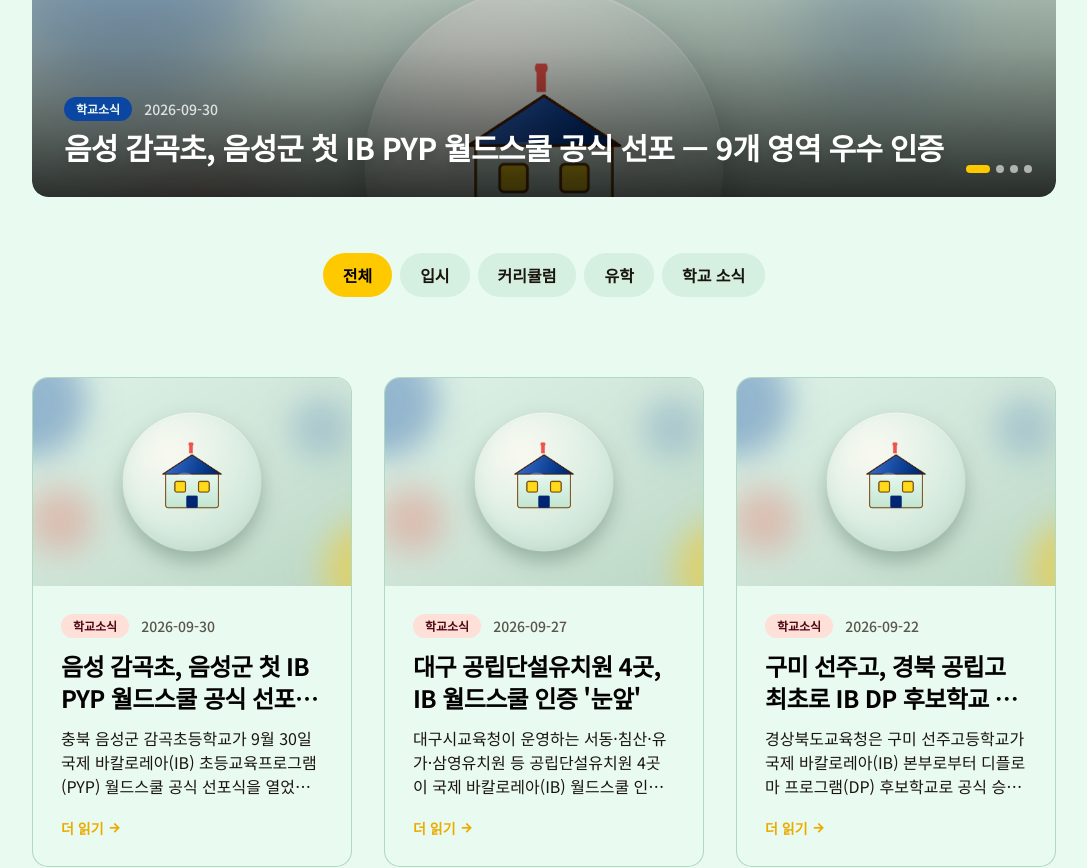
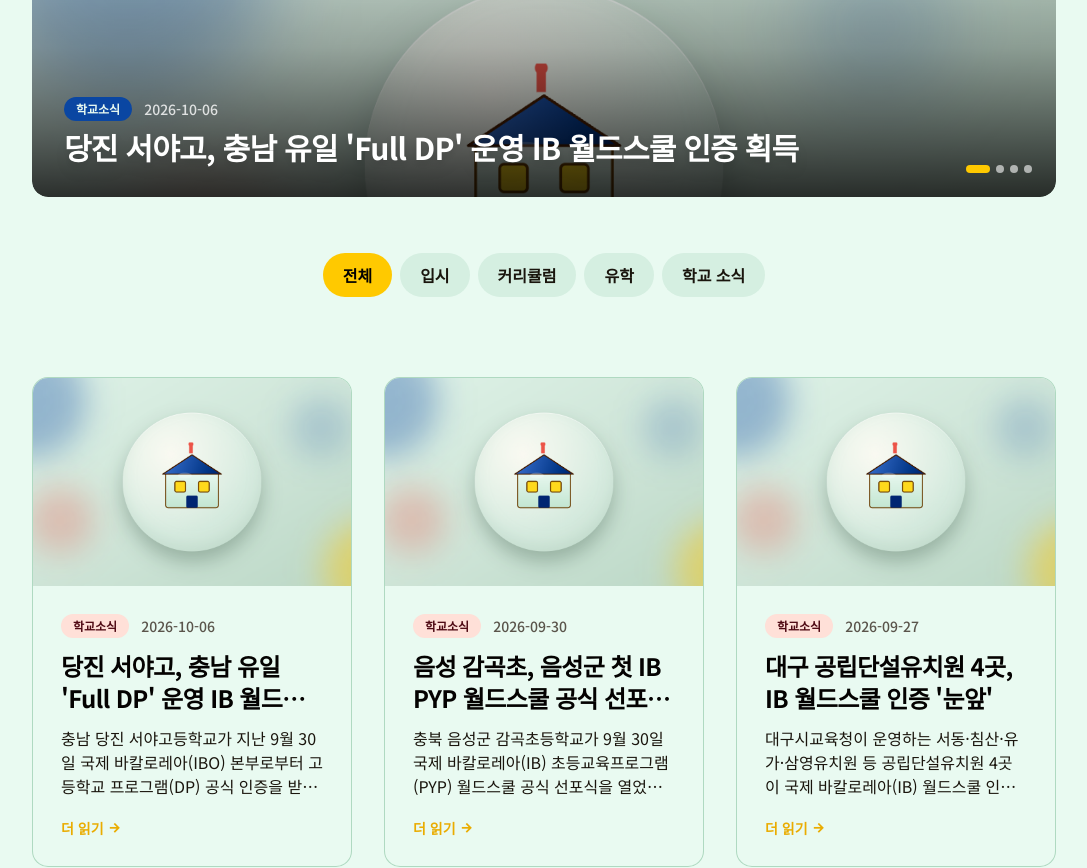
Before and after one commit to hasa080525-ctrl/global, a React (Vite) app: page /news in a window 1280 px wide. Shown: the part 660-1528 px from the top of the page, without its empty margins (96-1183 px from the left). Built offline with nearby package versions, Linux system fonts and the light colour scheme.

Commit message:
뉴스: 당진 서야고 IB 월드스쿨 인증(Full DP) 추가
Co-Authored-By: Claude Sonnet 5 <noreply@anthropic.com>

```diff
--- a/src/mocks/news.ts
+++ b/src/mocks/news.ts
@@ -19,6 +19,29 @@ export interface NewsItem {
 
 export const NEWS_ITEMS: NewsItem[] = [
   {
+    id: "59",
+    keywords: "당진 서야고 IB, 충남 Full DP 운영, IB 월드스쿨 인증, 고등학교 IB 디플로마, 충남 IB 확산",
+    title: "당진 서야고, 충남 유일 'Full DP' 운영 IB 월드스쿨 인증 획득",
+    category: "학교소식",
+    date: "2026-10-06",
+    summary:
+      "충남 당진 서야고등학교가 지난 9월 30일 국제 바칼로레아(IBO) 본부로부터 고등학교 프로그램(DP) 공식 인증을 받아 'IB 월드스쿨'로 지정됐습니다. 입학한 모든 학생이 IB 교과를 수강하는 'Full DP' 방식으로 운영되는 충남 내 유일한 학교로, 2023년 11월 준비학교 단계부터 약 2년에 걸친 과정을 거쳐 인증을 완료했습니다.",
+    metaDescription:
+      "충남 당진 서야고가 충남 유일의 'Full DP' 운영 방식으로 IB 월드스쿨 인증을 획득했습니다. 국내 공교육 IB 확산을 보여주는 사례입니다.",
+    sections: [
+      {
+        heading: "2년에 걸친 준비학교·관심학교·후보학교 과정 거쳐 인증",
+        body: "서야고는 2023년 11월 준비학교 단계로 시작해 2024년 5월 관심학교, 2025년 3월 후보학교 단계를 차례로 거친 뒤, 8월 말 IBO 공식 인증단의 현장 검증을 마치고 지난 9월 30일 정식 'IB 월드스쿨'로 인증받았습니다. 교직원들은 Full DP 운영 기준을 충족하기 위해 총 1,098시간의 공식 연수에 참여했습니다. 류주현 교장은 \"깊이 생각하는 학생, 좋은 질문을 던질 수 있는 학생을 기르고자 한다\"고 밝혔습니다.",
+      },
+      {
+        heading: "충남 유일 'Full DP' 운영, 국제학교 학부모가 참고할 점",
+        body: "서야고는 일부 학생만 IB 과정을 선택하는 다른 학교들과 달리, 입학한 모든 학생이 학교에서 개설한 IB 교과를 수강하는 'Full DP' 방식으로 운영되는 충남 내 유일한 학교입니다. 학교 측은 앞으로 IB 평가체제를 교육과정에 적용하고 서·논술형 평가를 확대해 학생들의 사고력과 학습 역량을 강화할 계획입니다. 국제학교·IB 트랙을 고려하는 학부모라면 이처럼 전교생 단위로 IB를 전면 도입하는 국내 공립고도 진학 대안으로 함께 검토해볼 만합니다.",
+      },
+    ],
+    image:
+      "/news-images/school-news.png",
+  },
+  {
     id: "58",
     keywords: "음성 감곡초 IB, IB PYP 월드스쿨, 국제 바칼로레아 초등 프로그램, 충북 IB 확산, 농촌 소규모 학교 IB",
     title: "음성 감곡초, 음성군 첫 IB PYP 월드스쿨 공식 선포 — 9개 영역 우수 인증",
```
